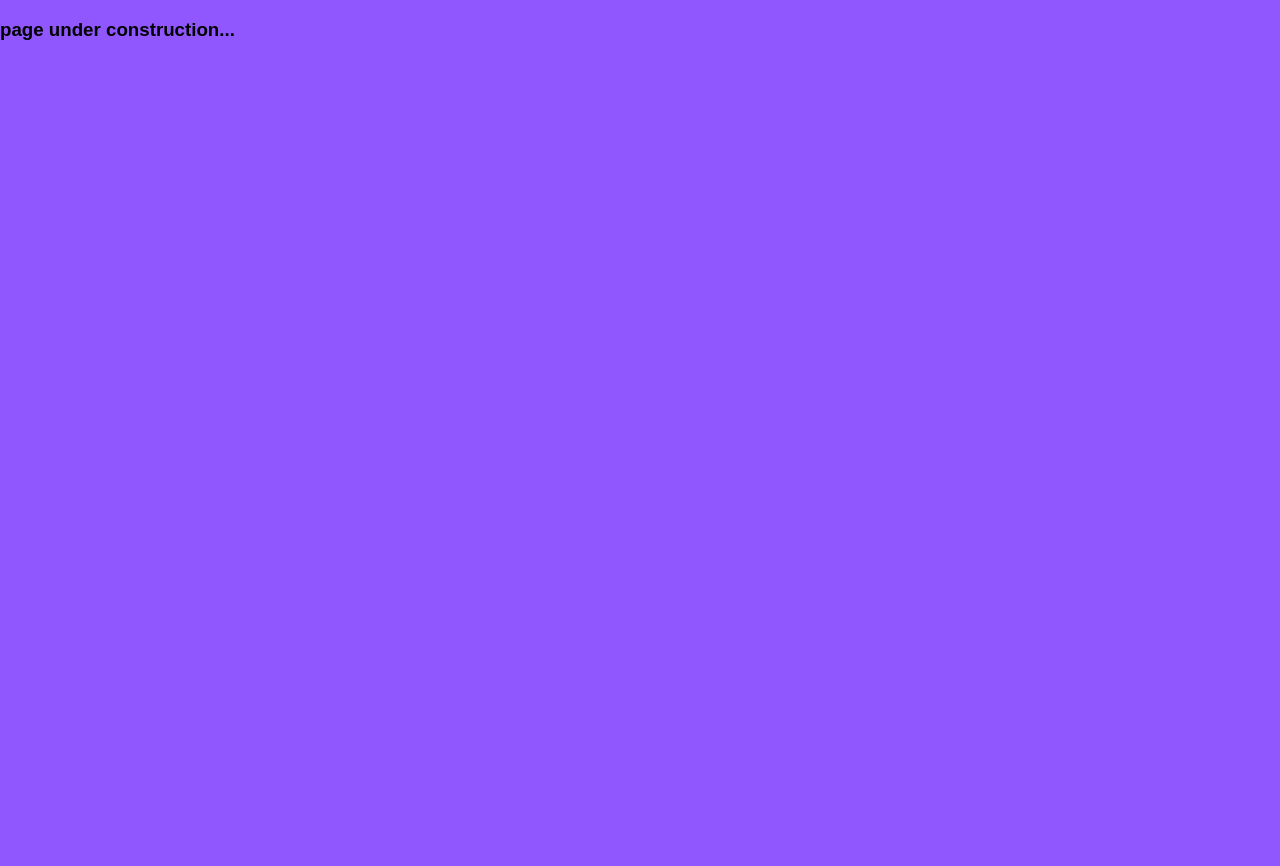
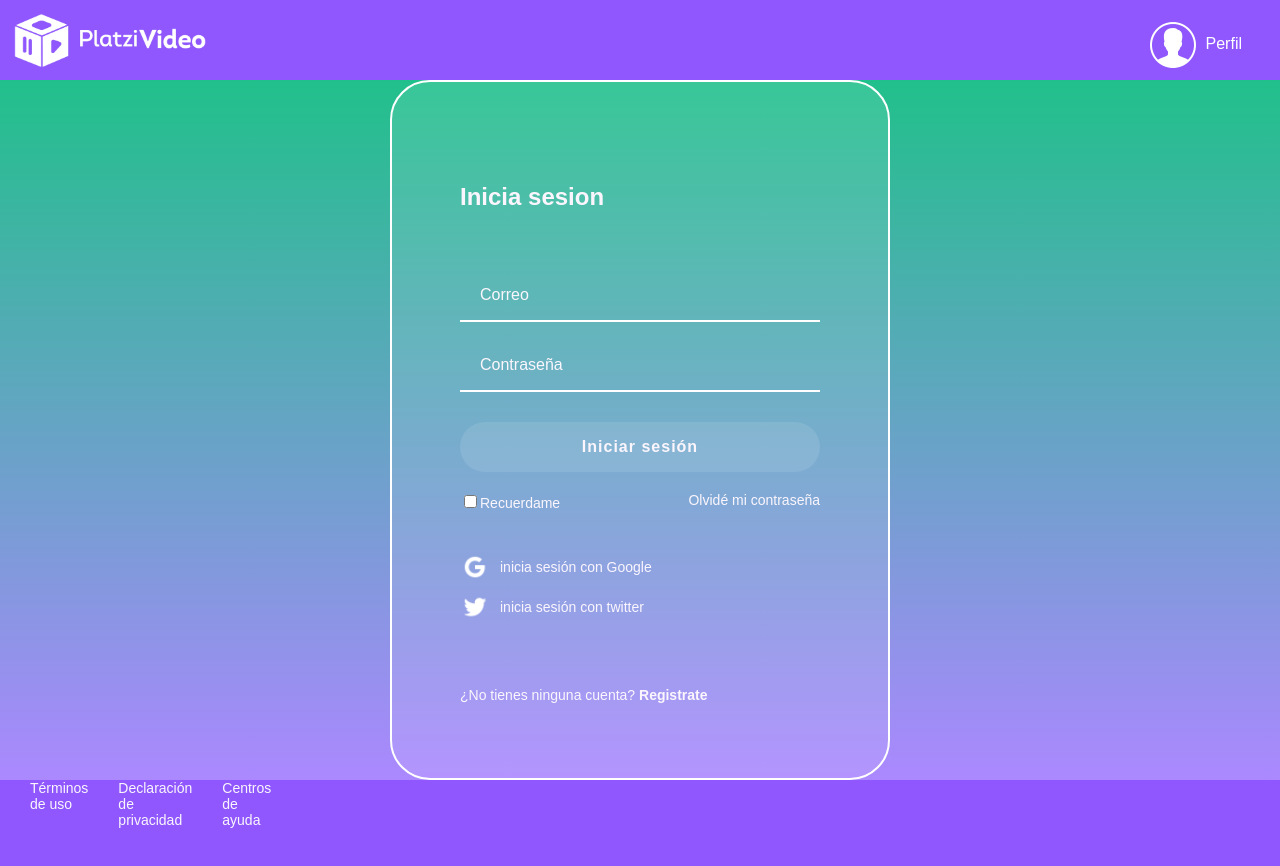
Before and after one commit to Yotis56/Platzi-video-react-, a React app: page /login in a window 1280 px wide. Shown: the top 866 px of the page. Before the commit the page ends 800 px from the top, so only its background shows below. Built offline with nearby package versions, Linux system fonts and the light colour scheme; the HTML template or start-up script is replaced by a standard one; a web font is replaced by a local one.

Commit message:
1.1 Login page added with content and styles

```diff
--- a/src/assets/styles/Media.scss
+++ b/src/assets/styles/Media.scss
@@ -6,4 +6,14 @@
     align-items: flex-start;
     flex-direction: column;
   }
+  .login-container {
+    background: transparent;
+    border: none;
+    padding: 0;
+    width: 100%;
+  }
+  .footer {
+    align-items: flex-start;
+    flex-direction: column;
+  }
 }
--- a/src/assets/styles/Vars.scss
+++ b/src/assets/styles/Vars.scss
@@ -2,3 +2,4 @@
 
 $theme-font: "muli", sans-serif;
 $main-color: #8f57fd;
+$text-color: #fbf6fd;
--- a/src/assets/styles/components/Footer.scss
+++ b/src/assets/styles/components/Footer.scss
@@ -1,5 +1,5 @@
 .footer {
-  align-items: center;
+  // align-items: center;
   background-color: #8f57fd;
   display: flex;
   height: 100px;
--- /dev/null
+++ b/src/assets/styles/pages/Login.scss
@@ -0,0 +1,111 @@
+@import "../Vars.scss";
+
+a {
+  text-decoration: none;
+  &:hover {
+    text-decoration: underline;
+  }
+}
+
+.login {
+  background: linear-gradient(#21c08b, #ab88ff);
+  display: flex;
+  align-items: center;
+  justify-items: center;
+  flex-direction: column;
+  padding: 0 30px;
+  min-height: calc(100vh - 200px);
+  &-header {
+    background: #21c08b;
+  }
+  &-container {
+    background-color: rgba(255, 255, 255, 0.1);
+    border: 2px solid white;
+    border-radius: 40px;
+    color: $text-color;
+    padding: 60px 68px 40px;
+    min-height: 700px;
+    width: 500px;
+    display: flex;
+    justify-content: space-around;
+    flex-direction: column;
+  }
+  &-form {
+    display: flex;
+    flex-direction: column;
+    & label {
+      font-size: 14px;
+    }
+  }
+  &-remember {
+    color: $text-color;
+    display: flex;
+    justify-content: space-between;
+    margin-top: 10px;
+    & a {
+      color: $text-color;
+      font-size: 14px;
+    }
+  }
+  &-social > div {
+    display: flex;
+    align-items: center;
+    font-size: 14px;
+    margin-bottom: 10px;
+  }
+  &-social img {
+    width: 30px;
+    margin-right: 10px;
+  }
+  &-register {
+    font-size: 14px;
+    & a {
+      color: $text-color;
+      font-weight: 600;
+    }
+  }
+  &-input {
+    background-color: transparent;
+    border-left: 0px;
+    border-top: 0px;
+    border-right: 0px;
+    border-bottom: 2px solid white;
+    margin-bottom: 20px;
+    padding: 0 20px;
+    outline: none;
+    height: 50px;
+    &::placeholder {
+      color: $text-color;
+      font-family: "Noto Sans TC", sans-serif;
+      font-size: 16px;
+    }
+  }
+  &-btn {
+    background-color: rgba(255, 255, 255, 0.1);
+    border: none;
+    border-radius: 25px;
+    color: $text-color;
+    cursor: pointer;
+    font-size: 16px;
+    font-weight: bold;
+    font-family: "Noto Sans TC", sans-serif;
+    height: 50px;
+    letter-spacing: 1px;
+    margin: 10px 0;
+  }
+}
+
+.footer a {
+  color: $text-color;
+  cursor: pointer;
+  font-size: 14px;
+  padding-left: 30px;
+}
+
+.login-footer {
+  background: #ab88ff;
+  display: flex;
+  align-items: center;
+  height: 100px;
+  width: 100%;
+}
--- a/src/components/Header.jsx
+++ b/src/components/Header.jsx
@@ -11,19 +11,22 @@ import '../assets/styles/components/Header.scss'
 function Header () {
   return (
     <header className="header">
-      <img src={logo_platzi_bw2} alt="platzi logo" className="header__img"/>
+      <Link to="/">
+        <img src={logo_platzi_bw2} alt="platzi logo" className="header__img"/>
+      </Link>
       <div className="header__menu">
         <div className="header__menu--profile">
           <img src={user_icon} alt="user icon"/>
           <p>Perfil</p>
         </div>
         <ul>
-          <li>
-            <Link to="/login">Cuenta</Link>
-          </li>
+          <li><Link to="/login">Cuenta</Link></li>
           <li><a href="/">Cerrar sesión</a></li>
         </ul>
       </div>
+        {/* {
+          props.loginIcon === "true" &&
+        } */}
     </header>
   )
 }
--- a/src/pages/Login.js
+++ b/src/pages/Login.js
@@ -1,9 +1,42 @@
 import React from 'react'
 
+//components
+import Header from '../components/Header'
+import Footer from '../components/Footer'
+
+//assets
+import googleIcon from '../assets/images/google-icon.png'
+import twitterIcon from '../assets/images/twitter-icon.png'
+
+//styles
+import '../assets/styles/pages/Login.scss'
 
 const Login = () => {
   return (
-    <h3>page under construction...</h3>
+    <React.Fragment>
+      <Header />
+      <section className="login">
+        <div className="login-container">
+          <h2 className="login-title">Inicia sesion</h2>
+          <form action="" className="login-form">
+            <input className="login-input" type="text" placeholder="Correo" />
+            <input className="login-input" type="email" placeholder="Contraseña" />
+            <button className="login-btn">Iniciar sesión</button>
+            <div className="login-remember">
+              <label htmlFor="checkbox1"><input type="checkbox" id="checkbox1" value="checkbox"/>Recuerdame</label>
+              <a href="#">Olvidé mi contraseña</a>
+            </div>
+          </form>
+          <div className="login-social">
+            <div><img src={googleIcon} alt="Google" /> inicia sesión con Google</div>
+            <div><img src={twitterIcon} alt="twitter" /> inicia sesión con twitter</div>
+          </div>
+          <p className="login-register">¿No tienes ninguna cuenta? <a href="#">Registrate</a></p>
+        </div>
+      </section>
+
+      <Footer />
+    </React.Fragment>
   )
 }
 
--- a/webpack.config.js
+++ b/webpack.config.js
@@ -45,6 +45,10 @@ module.exports = {
       },
     ]
   },
+  devServer: {
+    open: true,
+    historyApiFallback: true,
+  },
   plugins: [
     new HtmlWebpackPlugin({
       template: './public/index.html',
@@ -54,8 +58,4 @@ module.exports = {
       filename: 'assets/[name].css'
     })
   ],
-  devServer: {
-    open: true,
-  },
-
 }
```
